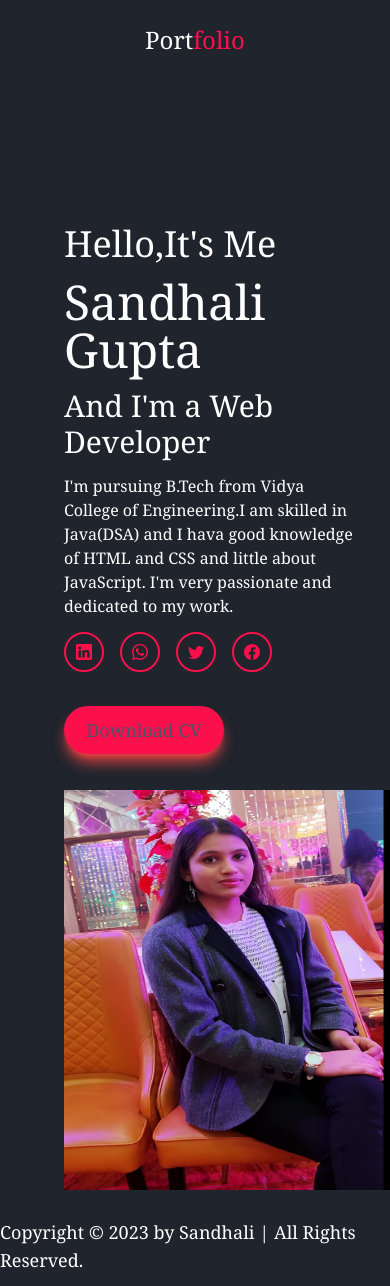
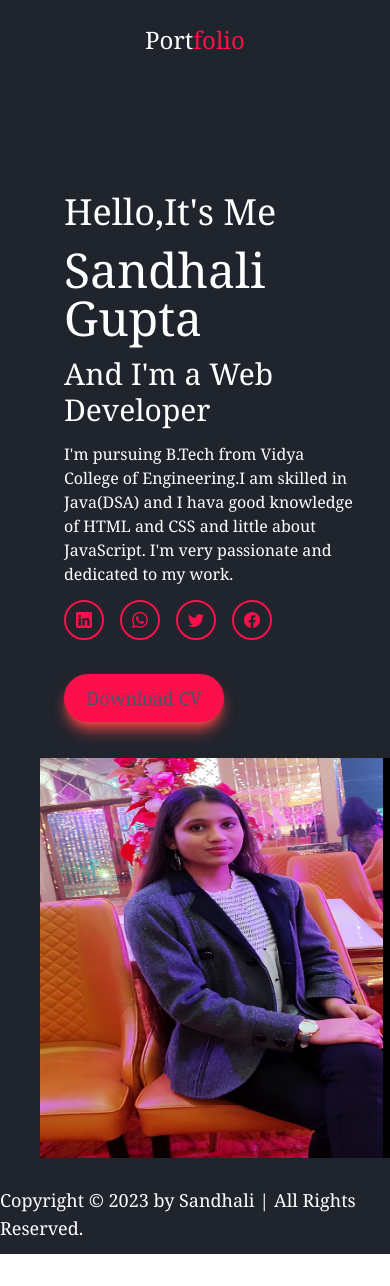
Before and after one commit to sandhaligupta18/PortfolioWithReact, a React (Create React App) app: page / in a window 390 px wide. After the commit the page ends 1254 px from the top, so only its background shows below. Built offline with nearby package versions, Linux system fonts and the light colour scheme.

Commit message:
responsive

```diff
--- a/src/components/About/About.jsx
+++ b/src/components/About/About.jsx
@@ -8,7 +8,7 @@ function About() {
       <div className='bg-[#323946]' >
       <div className='text-white text-5xl  font-serif flex justify-center pt-20 md:pt-24' >  About <span className='text-rose-600'> Me</span>  </div>
       <div className=' flex flex-col md:flex-row gap-8'>
-        <div className='mt-11 rounded-full ml-6 md:ml-16 bg-white'>
+        <div className='mt-11 rounded-full ml-2 md:ml-16 bg-white'>
 
         <img src={image} alt="" height={500}  width={600} className='' />
         </div>
--- a/src/components/Home/Home.jsx
+++ b/src/components/Home/Home.jsx
@@ -7,7 +7,7 @@ function Home() {
     <>
    <div className=' flex flex-col md:flex-row h-4/5 gap-4 text-white' style={{backgroundColor: "#1F242D"}} >
 
-    <div className='mt-36 ml-16 md:ml-24 flex flex-col gap-3.5'>
+    <div className='md:mt-36 mt-28 ml-16 md:ml-24 flex flex-col gap-3.5'>
      <p className='text-4xl font-serif '>Hello,It's Me</p>
      <p className='text-5xl font-serif '>Sandhali Gupta</p>
      <p className='text-3xl font-serif '>And I'm a Web Developer</p>
@@ -36,7 +36,7 @@ Download CV
 
     </div>
 
-    <div className='ml-16 mb-4 mt-5 md:mt-28 md:mr-24 image'>
+    <div className='ml-10 mb-4 mt-5 md:mt-28 md:mr-24 image'>
       <img src={image} alt=""  />
 
 
```
